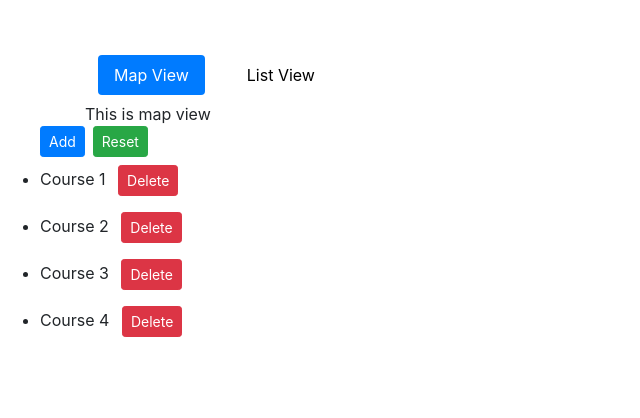
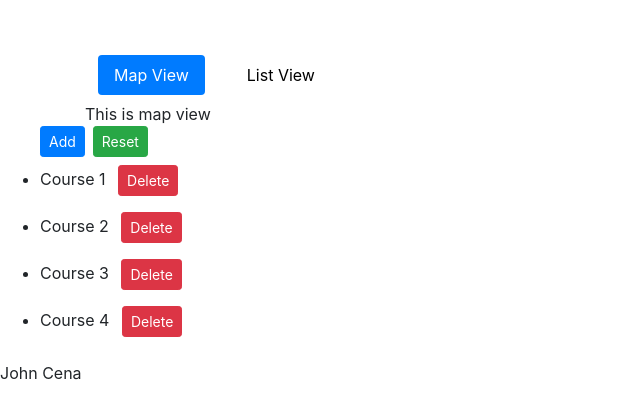
Before and after one commit to no197/angular-training, an Angular app: page / in a window 1280 px wide. Shown: the top 418 px of the page, without its empty margins (0-640 px from the left). Built offline with nearby package versions, Linux system fonts and the light colour scheme.

Commit message:
Safe Traversal Operator

```diff
--- a/src/app/app.component.html
+++ b/src/app/app.component.html
@@ -39,3 +39,5 @@
     </button>
   </li>
 </ul>
+
+<span>{{ task.assignment?.name }}</span>
--- a/src/app/app.component.ts
+++ b/src/app/app.component.ts
@@ -13,7 +13,14 @@ export class AppComponent {
     { id: 3, name: "Course 3" },
     { id: 4, name: "Course 4" }
   ]
-  viewMode = "map"
+  viewMode = "map";
+
+  task = {
+    title: "Angular for me",
+    assignment: {
+      name: "John Cena"
+    }
+  }
 
   resetCourses() {
     this.courses = [
```
